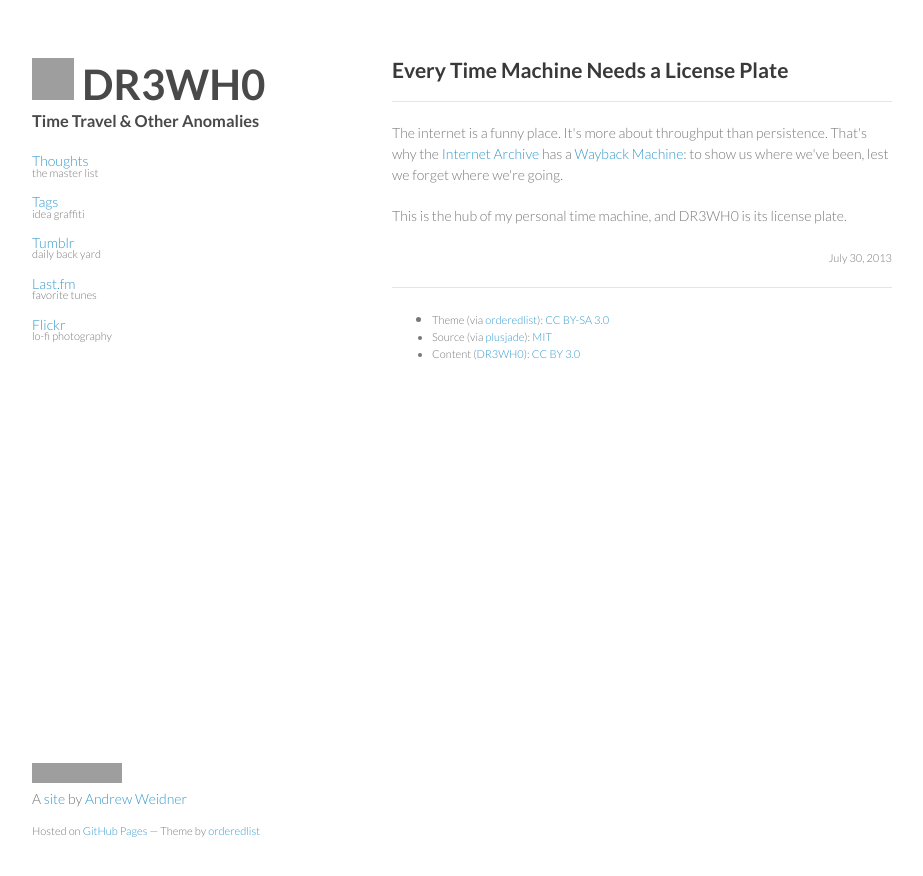
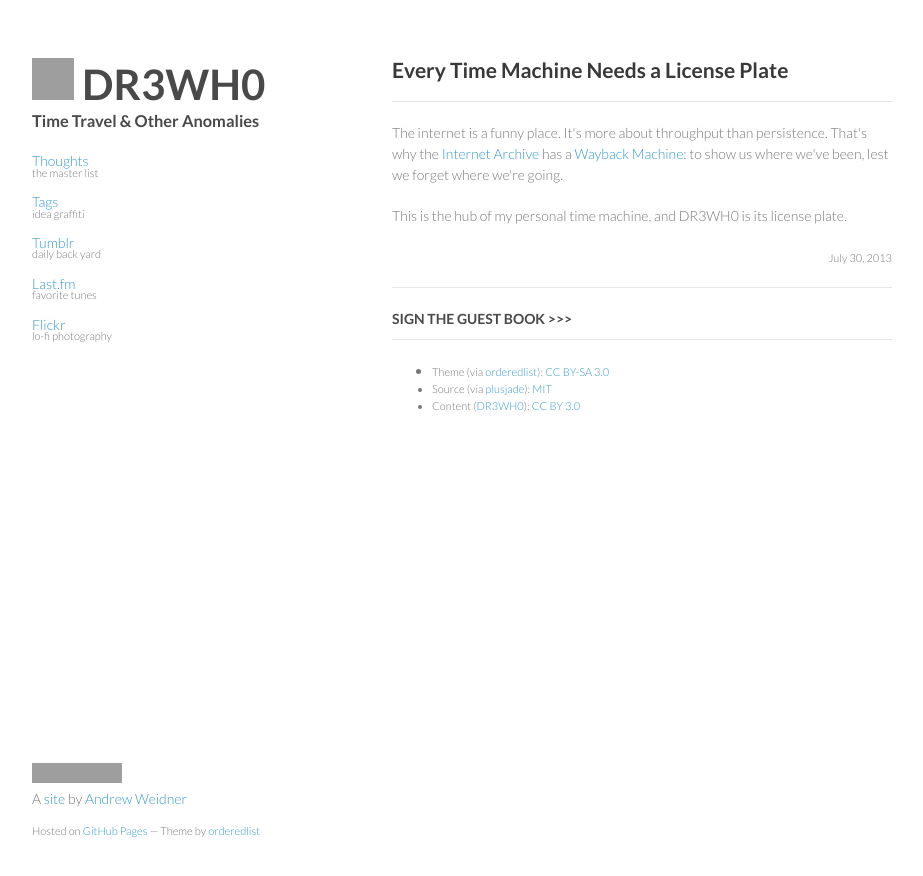
Before and after one commit to DR3WH0/DR3WH0.github.io, a Jekyll site: the page built from about.html, in a window 1280 px wide. Shown: the top 876 px of the page, without its empty margins (178-1101 px from the left). Built offline with Jekyll 4.4.1, drawn with Linux system fonts in a browser that asks for light colours; Markdown is read by kramdown in place of the engine named in the settings; comment, search, counter and statistics services are not loaded; grey boxes are pictures that could not be loaded.

Commit message:
add guest book link

```diff
--- a/about.html
+++ b/about.html
@@ -12,6 +12,9 @@ title: About
 <p>This is the hub of my personal time machine, and DR3WH0 is its license plate.</p>
 
 <p style="text-align:right"><small>July 30, 2013</small></p>
+<hr/>
+
+<a href="\guestbook.html"><h4><b>SIGN THE GUEST BOOK >>></b></h4></a>
 
 <hr/>
 <p><small><ul><li>Theme (via <a href="https://github.com/orderedlist/minimal/" title="Theme Attribution">orderedlist</a>): <a href="http://creativecommons.org/licenses/by-sa/3.0/" title="Creative Commons Attribution-ShareAlike 3.0 Unported">CC BY-SA 3.0</a></li>
```
